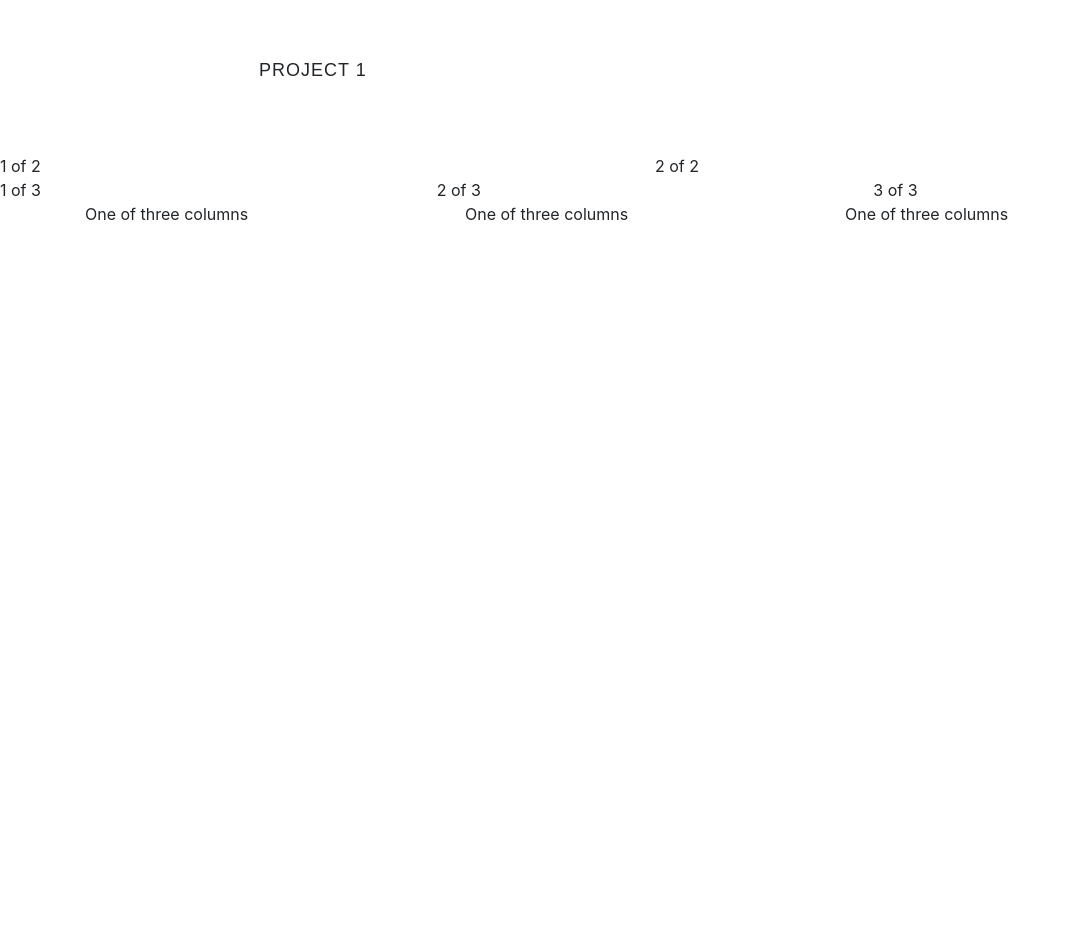
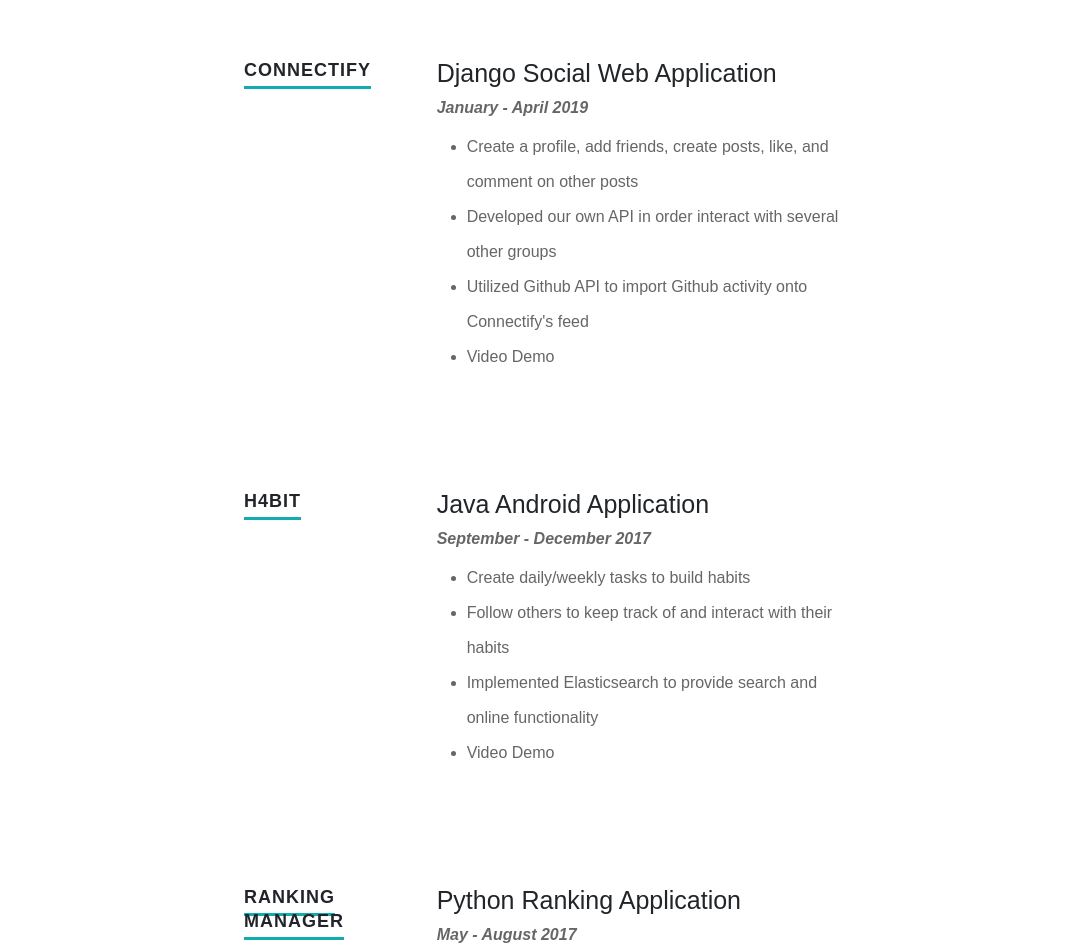
Before and after one commit to jamesnguyenvo/jamesnguyenvo.github.io, a React (Create React App) app: page / in a window 1280 px wide. Shown: the part 1320-2272 px from the top of the page, without its empty margins (0-1071 px from the left). Before the commit the page ends 1546 px from the top, so only its background shows below. Built offline with nearby package versions, Linux system fonts and the light colour scheme.

Commit message:
projects section

```diff
--- a/src/App.css
+++ b/src/App.css
@@ -42,17 +42,3 @@
     transform: rotate(360deg);
   }
 }
-
-.nav-item > .active {
-  color: #00aced !important;
-}
-
-.nav-item a { color: #00aced; }
-
-.nav-item:hover {
-  color: aqua;
-}
-
-.nav-item {
-
-}
--- a/src/components/Navbar.js
+++ b/src/components/Navbar.js
@@ -1,7 +1,6 @@
 import React, { Component } from 'react';
 import { Link, animateScroll as scroll } from 'react-scroll';
 import { render } from '@testing-library/react';
-// https://github.com/tbakerx/react-resume-template
 
 class Navbar extends Component {
     render() {
--- a/src/components/Projects.js
+++ b/src/components/Projects.js
@@ -5,9 +5,48 @@
         return(
             <section id='projects'>
                 <div className='row'>
-                    <div className='col-md-2'></div>
                         <div className='col-md-4'>
-                            <h1 className='title'>Project 1</h1>
+                            <h1 className='title'><a className='repo' href='https://github.com/jamesnguyenvo/group-project-cmput404'>Connectify</a></h1>
+                        </div>
+                        <div className='col-md-4'>
+                            <h2>Django Social Web Application</h2>
+                            <h3 className='date'>January - April 2019</h3>
+                            <ul className='info'>
+                                <li>Create a profile, add friends, create posts, like, and comment on other posts</li>
+                                <li>Developed our own API in order interact with several other groups</li>
+                                <li>Utilized Github API to import Github activity onto Connectify's feed</li>
+                                <li><a href='https://www.youtube.com/watch?v=thaDP-9Qz3g'>Video Demo</a></li>
+                            </ul>
+                        </div>
+                </div>
+                <div className='row'>
+                        <div className='col-md-4'>
+                            <h1 className='title'><a className='repo' href='https://github.com/jamesnguyenvo/H4bit'>H4BIT</a></h1>
+                        </div>
+                        <div className='col-md-4'>
+                            <h2>Java Android Application</h2>
+                            <h3 className='date'>September - December 2017</h3>
+                            <ul className='info'>
+                                <li>Create daily/weekly tasks to build habits</li>
+                                <li>Follow others to keep track of and interact with their habits</li>
+                                <li>Implemented Elasticsearch to provide search and online functionality</li>
+                                <li><a href='https://www.youtube.com/watch?v=_XTTmBgx-RY'>Video Demo</a></li>
+                            </ul>
+                        </div>
+                </div>
+                <div className='row'>
+                        <div className='col-md-4'>
+                            <h1 className='title'><a className='repo' href='https://github.com/jamesnguyenvo/smashRanking'>Ranking Manager</a></h1>
+                        </div>
+                        <div className='col-md-4'>
+                            <h2>Python Ranking Application</h2>
+                            <h3 className='date'>May - August 2017</h3>
+                            <ul className='info'>
+                                <li>Applied Glicko2 rating system in conjunction with tournament data obtained via challonge.com API in order to update and maintain player
+                                    rankings
+                                </li>
+                                <li>Main tool used for ranking of players in Edmonton and Calgary for Super Smash Bros. games</li>
+                            </ul>
                         </div>
                 </div>
             </section>
--- a/src/index.css
+++ b/src/index.css
@@ -12,6 +12,7 @@
     monospace;
 }
 
+/* nav bar  */
 #nav-wrap {
   font: 15px 'opensans-bold', sans-serif;
   width: 100%;
@@ -22,7 +23,7 @@
   position: fixed;
   left: 0;
   top: 0;
-  background-color: #262626;
+  background-color: #3a3939;
 }
 
 ul#nav {
@@ -42,7 +43,6 @@
      line-height: 32px;
      text-decoration: none;
      text-align: left;
-     /* color: #555; */
      color: #fff;
      font-weight: 600;
 
@@ -83,7 +83,6 @@
   width: 95%;
   max-width: 1020px;
   margin: 0 auto;
-  /* margin-left: 50%; */
 }
 
 
@@ -129,7 +128,6 @@
   font: 70px 'opensans-bold', sans-serif;
   color: #262626;
   letter-spacing: -2px;
-  /* margin-top: -20%; */
   margin-bottom:20px;
   text-shadow: 0px 1px 3px rgba(0, 0, 0, .5);
 }
@@ -178,18 +176,54 @@
   padding-bottom: 5%;
 }
 
-#projects h1 {
-  font: 18px/24px 'opensans-bold', sans-serif;
+#projects .title {
+  font: 18px/24px 'century gothic', sans-serif;
   text-transform: uppercase;
   letter-spacing: 1px;
+  font-weight: bold;
+  margin-left: 60%;
 }
 
-#projects .title {
-  margin-left: 10%;
-  /* margin-right: auto; */
+#projects h2 {
+  font: 25px/30px 'opensans-regular', sans-serif;
 }
 
+#projects .date {
+  font: 16px/24px 'opensans-regular', sans-serif;
+  font-style: italic;
+  color: #666;
+  font-weight: bold;
+}
 
+#projects .info {
+  font: 16px/24px 'librebaskerville', sans-serif;
+  color: #666;
+  margin-bottom: 115px;
+  margin-top: 9px;
+}
+
+#projects li {
+  line-height: 35px;
+  margin-left: -10px;
+}
+
+#projects .repo{
+  color: inherit;
+  border-bottom: 3px solid #11ABB0;
+  padding-bottom: 6px;
+}
+
+#projects .repo:hover {
+  border-bottom: none;
+}
+
+#projects a {
+  color: inherit;
+}
+
+#projects a:hover {
+  text-decoration: none;
+}
 
 /* mess around with this later  */
 @media (max-width: 980px) {
```
Also changed, not shown: 1 other file (tests, documents, lock files or other folders).
